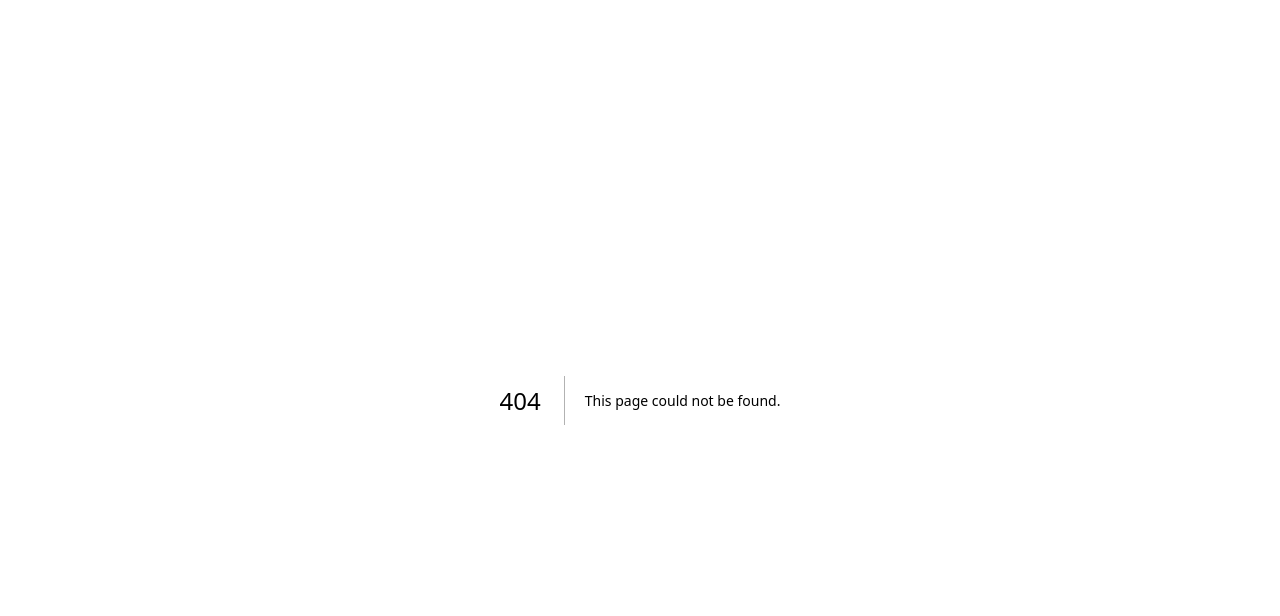
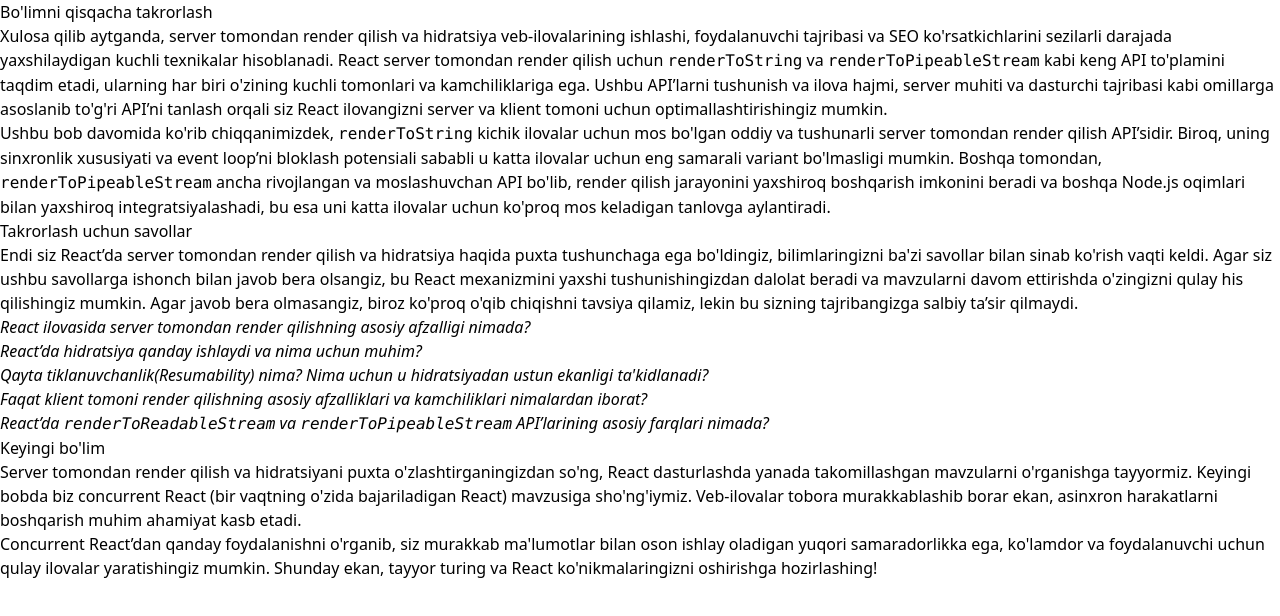
Before and after one commit to RustamovRR/webiston, a Next.js app: page /docs/react/server-side-react/recap in a window 1280 px wide. Before the commit this address had no page. Shown: the top 616 px of the page. Built offline with nearby package versions, Linux system fonts and the light colour scheme.

Commit message:
feat: complete 'server-side-react' chapter with 'recap' page

```diff
--- a/src/pages/docs/react/server-side-react/_meta.json
+++ b/src/pages/docs/react/server-side-react/_meta.json
@@ -8,5 +8,6 @@
   "renderToPipeableStream": "renderToPipeableStream API",
   "renderToReadableStream": "renderToReadableStream API",
   "when-to-use-what": "Qaysi API’ni qachon ishlatish kerak",
-  "don't-roll-your-own": "O'zingiz yaratishga urinmang"
+  "don't-roll-your-own": "O'zingiz yaratishga urinmang",
+  "recap": "Xulosa"
 }
--- /dev/null
+++ b/src/pages/docs/react/server-side-react/recap.mdx
@@ -0,0 +1,20 @@
+### Bo'limni qisqacha takrorlash
+Xulosa qilib aytganda, server tomondan render qilish va hidratsiya veb-ilovalarining ishlashi, foydalanuvchi tajribasi va SEO ko'rsatkichlarini sezilarli darajada yaxshilaydigan kuchli texnikalar hisoblanadi. React server tomondan render qilish uchun `renderToString` va `renderToPipeableStream` kabi keng API to'plamini taqdim etadi, ularning har biri o'zining kuchli tomonlari va kamchiliklariga ega. Ushbu API’larni tushunish va ilova hajmi, server muhiti va dasturchi tajribasi kabi omillarga asoslanib to'g'ri API’ni tanlash orqali siz React ilovangizni server va klient tomoni uchun optimallashtirishingiz mumkin.
+
+Ushbu bob davomida ko'rib chiqqanimizdek, `renderToString` kichik ilovalar uchun mos bo'lgan oddiy va tushunarli server tomondan render qilish API’sidir. Biroq, uning sinxronlik xususiyati va event loop’ni bloklash potensiali sababli u katta ilovalar uchun eng samarali variant bo'lmasligi mumkin. Boshqa tomondan, `renderToPipeableStream` ancha rivojlangan va moslashuvchan API bo'lib, render qilish jarayonini yaxshiroq boshqarish imkonini beradi va boshqa Node.js oqimlari bilan yaxshiroq integratsiyalashadi, bu esa uni katta ilovalar uchun ko'proq mos keladigan tanlovga aylantiradi.
+
+
+### Takrorlash uchun savollar
+Endi siz React’da server tomondan render qilish va hidratsiya haqida puxta tushunchaga ega bo'ldingiz, bilimlaringizni ba'zi savollar bilan sinab ko'rish vaqti keldi. Agar siz ushbu savollarga ishonch bilan javob bera olsangiz, bu React mexanizmini yaxshi tushunishingizdan dalolat beradi va mavzularni davom ettirishda o'zingizni qulay his qilishingiz mumkin. Agar javob bera olmasangiz, biroz ko'proq o'qib chiqishni tavsiya qilamiz, lekin bu sizning tajribangizga salbiy ta’sir qilmaydi.
+
+1. *React ilovasida server tomondan render qilishning asosiy afzalligi nimada?*
+2. *React’da hidratsiya qanday ishlaydi va nima uchun muhim?*
+3. *Qayta tiklanuvchanlik(Resumability) nima? Nima uchun u hidratsiyadan ustun ekanligi ta'kidlanadi?*
+4. *Faqat klient tomoni render qilishning asosiy afzalliklari va kamchiliklari nimalardan iborat?*
+5. *React’da `renderToReadableStream` va `renderToPipeableStream` API’larining asosiy farqlari nimada?*
+
+
+### Keyingi bo'lim
+Server tomondan render qilish va hidratsiyani puxta o'zlashtirganingizdan so'ng, React dasturlashda yanada takomillashgan mavzularni o'rganishga tayyormiz. Keyingi bobda biz concurrent React (bir vaqtning o'zida bajariladigan React) mavzusiga sho'ng'iymiz. Veb-ilovalar tobora murakkablashib borar ekan, asinxron harakatlarni boshqarish muhim ahamiyat kasb etadi.
+
+Concurrent React’dan qanday foydalanishni o'rganib, siz murakkab ma'lumotlar bilan oson ishlay oladigan yuqori samaradorlikka ega, ko'lamdor va foydalanuvchi uchun qulay ilovalar yaratishingiz mumkin. Shunday ekan, tayyor turing va React ko'nikmalaringizni oshirishga hozirlashing!
```
